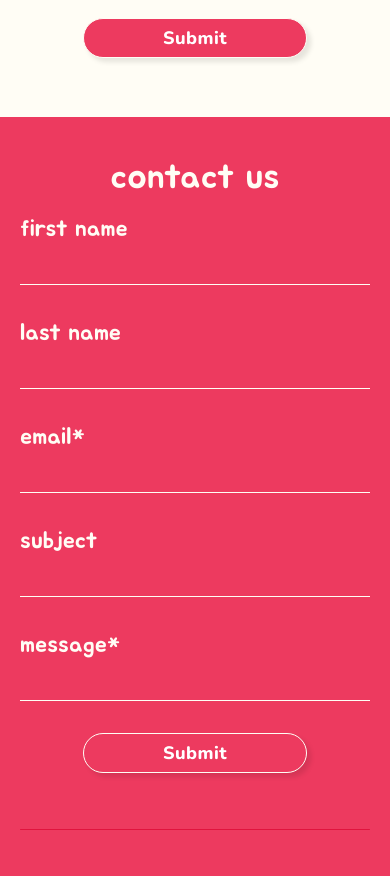
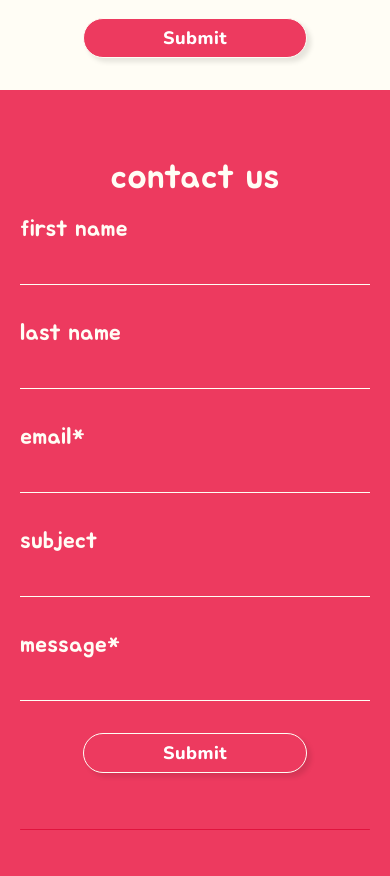
Before and after one commit to TristanMarston/helping-hearts, a Next.js app: page /signup in a window 390 px wide. Shown: the part 1333-2209 px from the top of the page. Built offline with nearby package versions, Linux system fonts and the light colour scheme.

Commit message:
styling changes mobile

```diff
--- a/src/_components/ContactUs.tsx
+++ b/src/_components/ContactUs.tsx
@@ -242,7 +242,7 @@ const ContactUs = () => {
                                                             value={data.value}
                                                             className={`${
                                                                 data.value.length > 0 ? 'border-gray-100' : 'border-red-500'
-                                                            } hover:cursor-not-allowed text-ellipsis overflow-hidden opacity-50 bg-background rounded-md min-h-[4.25rem] h-full w-full max-w-[390px] px-2 py-2 border-gray-100 border shadow-[0px_2px_3px_-1px_rgba(0,0,0,0.1),0px_1px_0px_0px_rgba(25,28,33,0.02),0px_0px_0px_1px_rgba(25,28,33,0.08)]`}
+                                                            } hover:cursor-not-allowed text-ellipsis overflow-hidden opacity-50 bg-background min-h-[4.25rem] h-full w-full max-w-[390px] px-2 py-2 border-gray-100 border shadow-[0px_2px_3px_-1px_rgba(0,0,0,0.1),0px_1px_0px_0px_rgba(25,28,33,0.02),0px_0px_0px_1px_rgba(25,28,33,0.08)]`}
                                                             style={{ lineHeight: 'normal' }}
                                                         ></textarea>
                                                     ) : (
@@ -252,7 +252,7 @@ const ContactUs = () => {
                                                             value={data.value}
                                                             className={`${
                                                                 data.label == 'email' && !/\S+@\S+\.\S+/.test(data.value) ? 'border-red-500' : 'border-gray-100'
-                                                            } bg-background rounded-md h-8 w-full px-2 py-2 border shadow-[0px_2px_3px_-1px_rgba(0,0,0,0.1),0px_1px_0px_0px_rgba(25,28,33,0.02),0px_0px_0px_1px_rgba(25,28,33,0.08)]`}
+                                                            } bg-background h-8 w-full px-2 py-2 border shadow-[0px_2px_3px_-1px_rgba(0,0,0,0.1),0px_1px_0px_0px_rgba(25,28,33,0.02),0px_0px_0px_1px_rgba(25,28,33,0.08)]`}
                                                         />
                                                     )}
                                                 </div>
--- a/src/_components/Footer.tsx
+++ b/src/_components/Footer.tsx
@@ -56,7 +56,7 @@ const Footer = (props: Props) => {
                     </div>
                 </div>
             )}
-            <div className='max-h-16 w-full'>
+            <div className='max-h-16 w-full bg-primary laptop:bg-transparent'>
                 <img src='/helping-hearts-wave-footer.svg' className={`${!props.showVolunteerAd ? 'top-10' : 'top-1'} w-full max-h-[15rem] relative -z-40 object-contain`} />
             </div>
             <div className='bg-primary h-full w-full flex flex-col items-center pt-10 px-5 pb-3 gap-10'>
```
